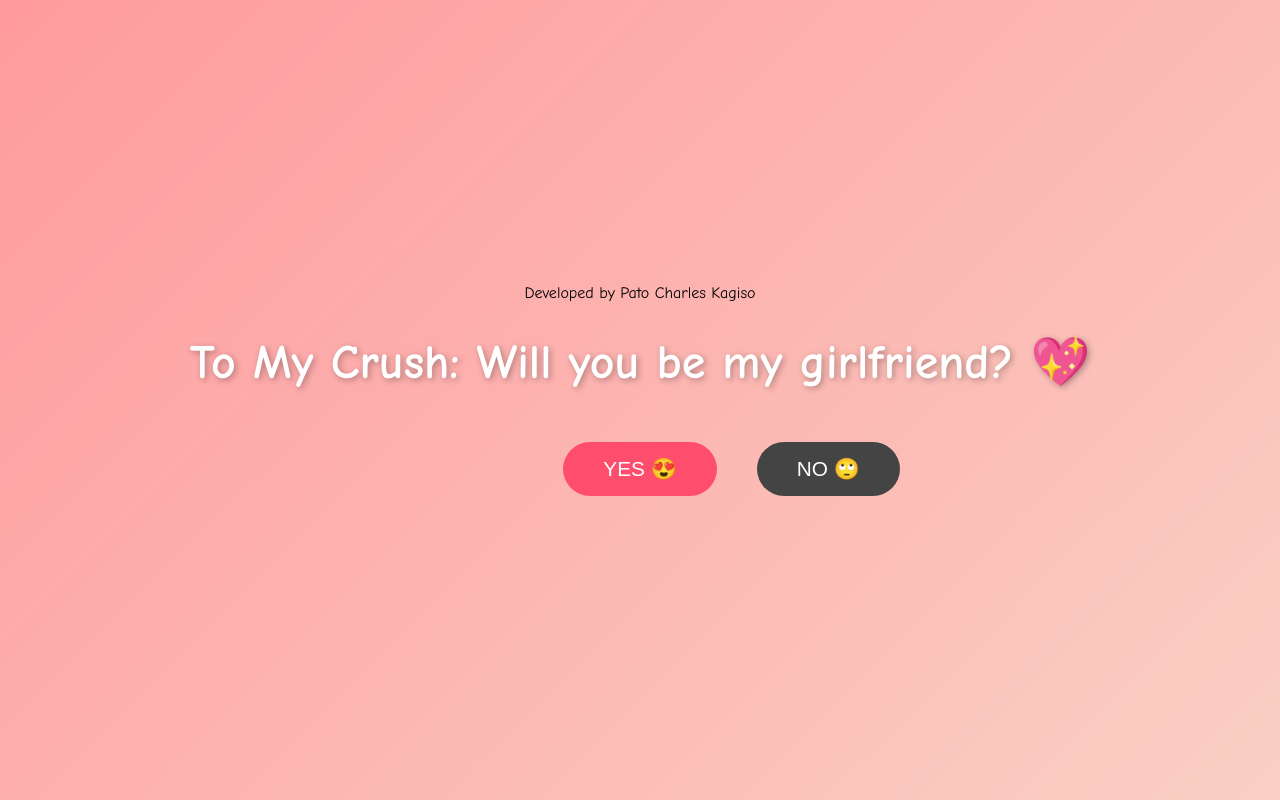
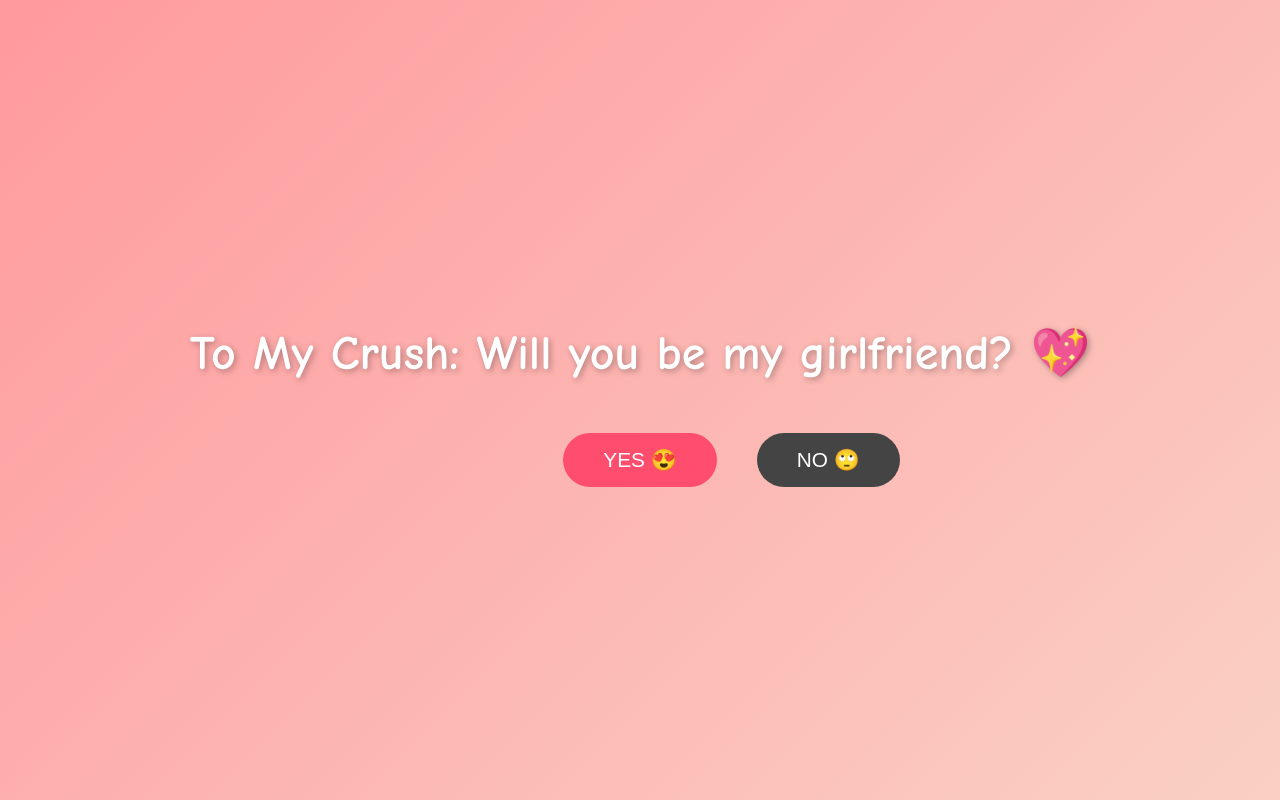
Before and after one commit to CharlesPato/LoveApp, a plain HTML site: page index.html in a window 1280 px wide. Drawn offline with Linux system fonts and the light colour scheme.

Commit message:
Remove developer name from index.html

```diff
--- a/index.html
+++ b/index.html
@@ -71,7 +71,7 @@
 <body>
 
   <div class="container">
-    <hi> Developed by Pato Charles Kagiso</hi>
+
     <h1 id="question" width:"300px">To My Crush: Will you be my girlfriend? 💖</h1>
     <button id="yesBtn">YES 😍</button>
     <button id="noBtn">NO 🙄</button>
```
